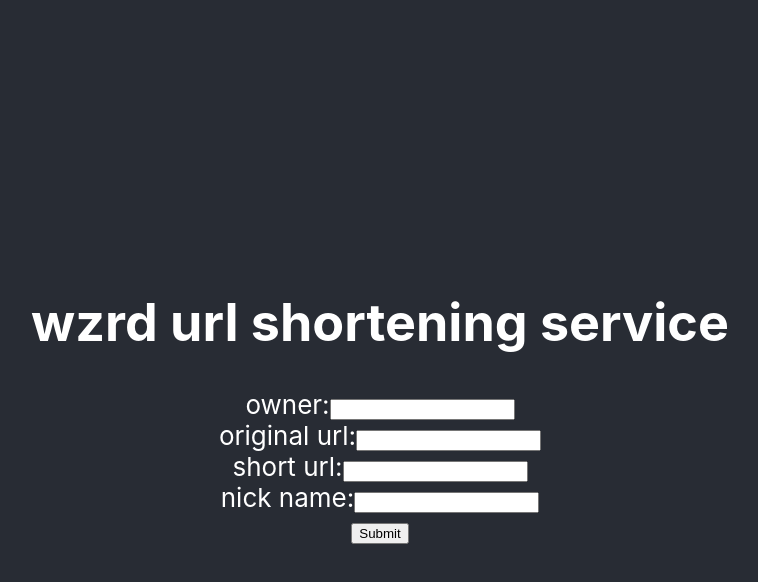
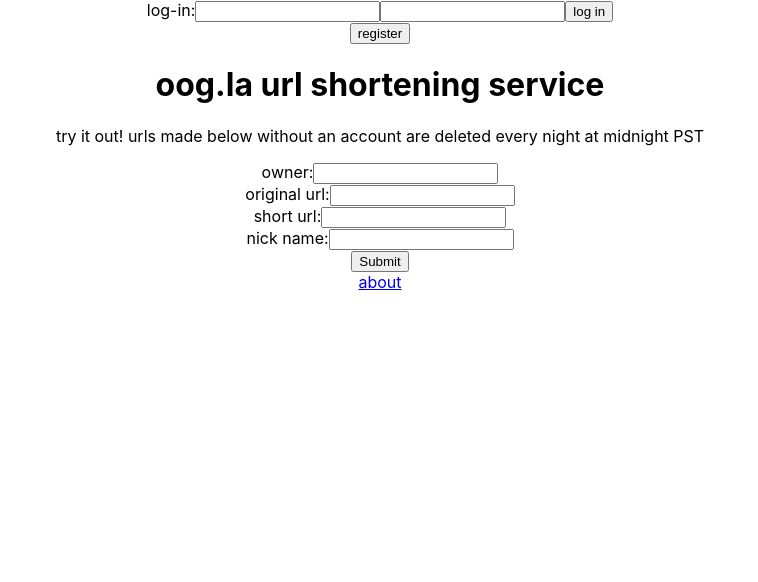
Before and after one commit to huntertread/theoog-client, a React (Create React App) app: page / in a window 1280 px wide. Shown: the top 582 px of the page, without its empty margins (260-1018 px from the left). Built offline with nearby package versions, Linux system fonts and the light colour scheme.

Commit message:
updated client to include conditional rendering for logged in/out and registration

```diff
--- a/src/App.js
+++ b/src/App.js
@@ -1,16 +1,59 @@
-import React from 'react';
+import React, { Component } from 'react';
+import LogIn from './components/LogIn/LogIn.js'
+import Register from './components/Register/Register.js'
 import CreateUrl from './components/CreateUrl/CreateUrl.js'
+import ExistingUrlContainer from './components/ExistingUrl/ExistingUrlContainer/ExistingUrlContainer.js'
+import Footer from './components/Footer/Footer.js'
 import './App.css';
 
-function App() {
-  return (
-    <div className="App">
-      <header className="App-header">
-        <h1>wzrd url shortening service</h1>
-        <CreateUrl />
-      </header>
-    </div>
-  );
+class App extends Component {
+  constructor() {
+    super()
+    this.state = {
+      loggedIn: false,
+      registered: true
+    }
+    this.setLogIn = this.setLogIn.bind(this)
+    this.setRegistered = this.setRegistered.bind(this)
+  }
+
+  setLogIn() {
+    this.setState({loggedIn: !this.state.loggedIn})
+  }
+
+  setRegistered() {
+    this.setState({registered: !this.state.registered})
+  }
+
+  render() {
+
+    let content;
+    if (this.state.loggedIn === true) {
+      content =
+        <div>
+          <LogIn setLogIn={this.setLogIn} loggedIn={this.state.loggedIn} />
+          <h1>oog.la url shortening service</h1>
+          <CreateUrl />
+          <ExistingUrlContainer />
+        </div>
+    } else if (this.state.loggedIn === false) {
+      content =
+        <div>
+          <LogIn setLogIn={this.setLogIn} loggedIn={this.state.loggedIn} />
+          <Register setRegistered={this.setRegistered} registered={this.state.registered} />
+          <h1>oog.la url shortening service</h1>
+          <p>try it out! urls made below without an account are deleted every night at midnight PST</p>
+          <CreateUrl />
+        </div>
+    }
+
+    return (
+      <div className="App">
+        {content}
+        <Footer />
+      </div>
+    );
+  }
 }
 
 export default App;
--- a/src/components/ExistingUrl/ExistingUrlContainer/ExistingUrlContainer.js
+++ b/src/components/ExistingUrl/ExistingUrlContainer/ExistingUrlContainer.js
@@ -1,11 +1,40 @@
-import React from 'react'
+import React, { Component } from 'react'
 import axios from 'axios'
 import './existingurlcontainer.css'
+import IndividualUrl from '../IndividualUrl/IndividualUrl.js'
 
-const ExistingUrlContainer = () => {
-  return(
+class ExistingUrlContainer extends Component {
+  constructor() {
+    super()
+    this.state = {
+      urls: []
+    }
+    this.getAllUrls = this.getAllUrls.bind(this)
+  }
 
-  )
+  getAllUrls() {
+    axios.get('/getallurls')
+      .then((response) => {
+        this.setState({urls: response.data})
+      })
+      .catch((err) => {
+        console.error(err)
+      })
+  }
+
+  componentDidMount() {
+    this.getAllUrls()
+  }
+
+  render() {
+    return(
+      <div className="existing-url-container">
+        {
+          this.state.urls.map((urlproperties, i) => <IndividualUrl key={i} urlproperties={urlproperties} />)
+        }
+      </div>
+    )
+  }
 }
 
 export default ExistingUrlContainer
--- a/src/components/ExistingUrl/IndividualUrl/IndividualUrl.js
+++ b/src/components/ExistingUrl/IndividualUrl/IndividualUrl.js
@@ -1,9 +1,14 @@
 import React from 'react'
 import './individualurl.css'
 
-const IndividualUrl = () => {
+const IndividualUrl = ({ urlproperties }) => {
   return(
-
+    <div>
+      <p>{urlproperties.owner}</p>
+      <p>{urlproperties.originalurl}</p>
+      <p>{urlproperties.shorturl}</p>
+      <p>{urlproperties.urlnickname}</p>
+    </div>
   )
 }
 
--- /dev/null
+++ b/src/components/Footer/Footer.js
@@ -0,0 +1,12 @@
+import React from 'react'
+import './footer.css'
+
+const Footer = () => {
+  return(
+    <div>
+      <a href="#">about</a>
+    </div>
+  )
+}
+
+export default Footer
--- /dev/null
+++ b/src/components/LogIn/LogIn.js
@@ -0,0 +1,29 @@
+import React from 'react'
+import './login.css'
+
+const LogIn = ({loggedIn, setLogIn}) => {
+
+  if (loggedIn === false) {
+    return(
+      <div>
+        <form>
+          <label>
+            log-in:
+            <input name="username" type="text"/>
+            <input name="password" type="password"/>
+            <button onClick={() => setLogIn()}>log in</button>
+          </label>
+        </form>
+      </div>
+    )
+  } else if (loggedIn === true) {
+    return(
+      <div>
+        <h1>Welcome Back UN!</h1>
+        <button onClick={() => setLogIn()}>log out</button>
+      </div>
+    )
+  }
+}
+
+export default LogIn
--- /dev/null
+++ b/src/components/Register/Register.js
@@ -0,0 +1,27 @@
+import React from 'react'
+import './register.css'
+
+const Register = ({ registered, setRegistered }) => {
+  if (registered === true) {
+    return (
+      <button onClick={() => setRegistered()}>register</button>
+    )
+  } else if (registered === false) {
+    return(
+      <div>
+        <form>
+          <label>
+            Register:
+            <input name="username" type="text"/>
+            <input name="password" type="password"/>
+            <input name="confirm-password" type="password"/>
+            <input type="submit"/>
+            <button onClick={() => setRegistered()}>cancel</button>
+          </label>
+        </form>
+      </div>
+    )
+  }
+}
+
+export default Register
```
Also changed, not shown: src/components/Footer/footer.css (added), src/components/LogIn/login.css (added), src/components/Register/register.css (added).
